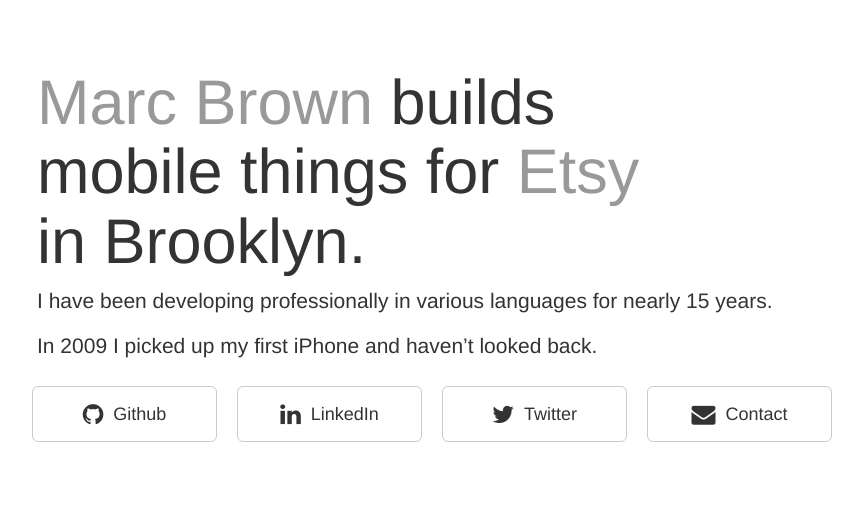
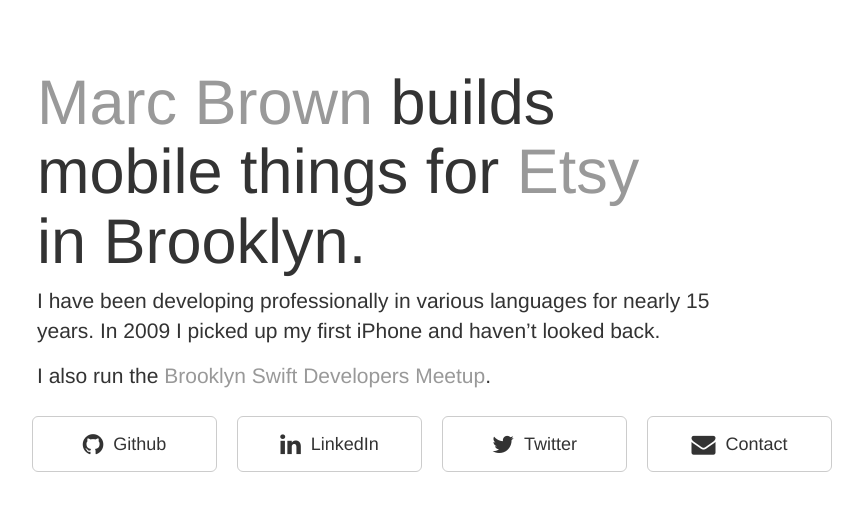
Before and after one commit to marcdown/marcdown.github.io, a plain HTML site: page index.html in a window 1280 px wide. Shown: the whole page, without its empty margins (48-911 px from the left). Drawn offline with nearby package versions, Linux system fonts and the light colour scheme.

Commit message:
Update tagline

```diff
--- a/index.html
+++ b/index.html
@@ -33,9 +33,9 @@
         <div class="col-xs-12 col-sm-8 col-lg-7">
           <h1><a href="mailto:heymarcbrown@gmail.com">Marc Brown</a> builds mobile things for <a href="https://etsy.com" target="_blank">Etsy</a> in Brooklyn.</h1>
         </div>
-        <div class="col-xs-12">
-          <p>I have been developing professionally in various languages for nearly 15 years.</p>
-          <p>In 2009 I picked up my first iPhone and haven’t looked back.</p>
+        <div class="col-xs-12 col-sm-8">
+          <p>I have been developing professionally in various languages for nearly 15 years. In 2009 I picked up my first iPhone and haven’t looked back.</p>
+          <p>I also run the <a href="http://www.meetup.com/Brooklyn-Swift-Developers" target="_blank">Brooklyn Swift Developers Meetup</a>.</p>
         </div>
         <div class="row col-xs-12">
           <a class="btn btn-default btn-lg col-xs-12 col-sm-2" href="https://github.com/marcdown" target="_blank">
```
